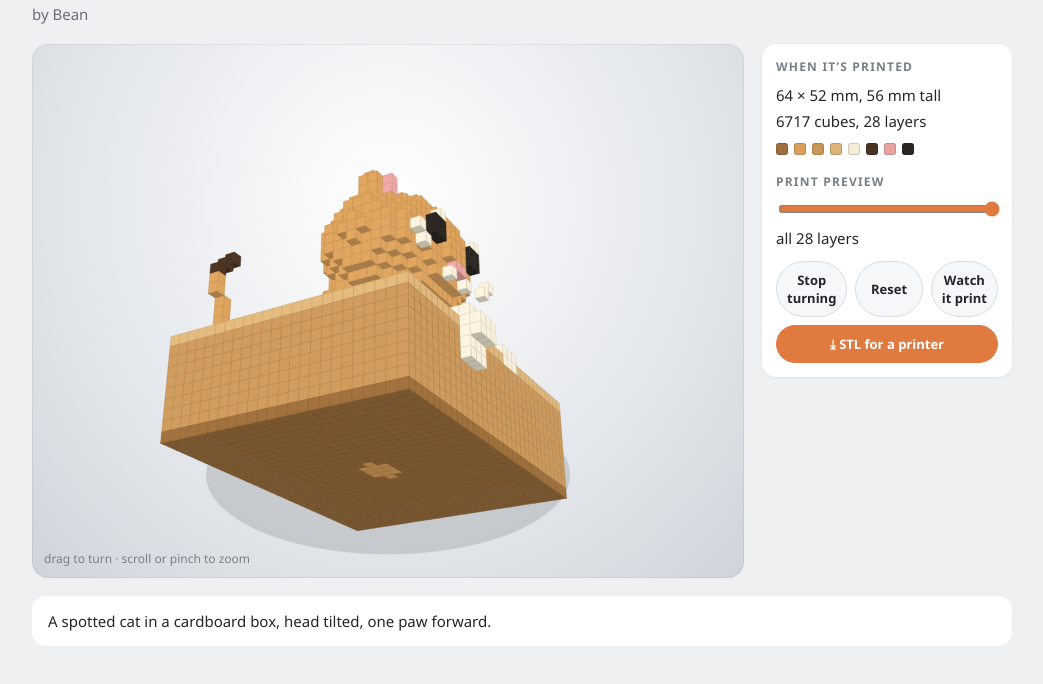
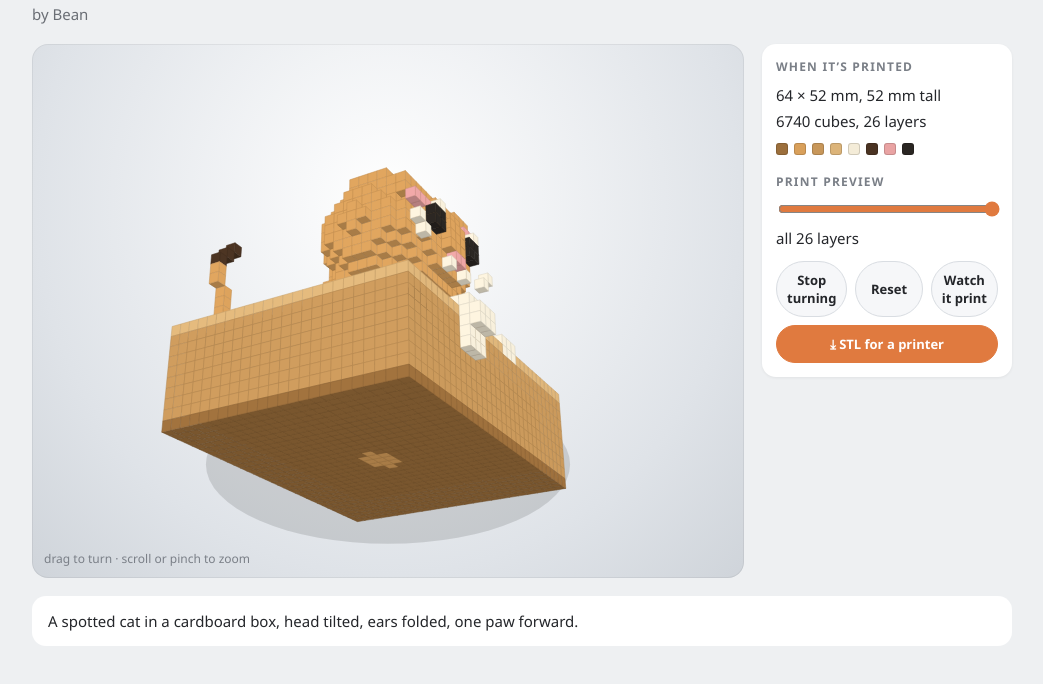
Before and after one commit to Bean-Bengal/cat-in-a-box, a plain HTML site: page index.html in a window 1280 px wide. Shown: the part 72-756 px from the top of the page, without its empty margins (118-1161 px from the left). Drawn offline with Linux system fonts and the light colour scheme; animation ran at ten frames a second.

Commit message:
Cat in a Box, version 3

```diff
--- a/index.html
+++ b/index.html
@@ -178,7 +178,7 @@
 <script>
 Kit.voxel({
   title: 'Cat in a Box', by: 'Bean',
-  note: 'A spotted cat in a cardboard box, head tilted, one paw forward.',
+  note: 'A spotted cat in a cardboard box, head tilted, ears folded, one paw forward.',
   palette: { b: '#c8975a', d: '#9c6f3c', l: '#dcb479', f: '#d9a05b', s: '#4a3322', k: '#2a2622', p: '#e9a3a3', w: '#f4ecd8', g: '#7bbf5a' },
   mm: 2, spin: true, yaw: 0.4, pitch: 0.45,
   build(m) {
@@ -193,13 +193,13 @@ Kit.voxel({
     m.line(14, 16, -9, 12, 18, -9, 's');
     // head, shifted a bit to one side
     m.ellipsoid(2, 19, 3, 8, 6, 6, 'f');
+    // folded ears: flat flaps bent forward and down over the head sides
     for (const sx of [-1, 1]) {
       const ex = 2 + sx * 5;
-      const top = sx < 0 ? 27 : 26;
-      m.box(ex - 1, 23, 3, 3, top - 23, 2, 'f');
-      m.set(ex, top, 3, 'f');
-      m.set(ex, 24, 5, 'p');
-      m.set(ex, 25, 5, 'p');
+      const dy = sx < 0 ? 1 : 0;
+      m.box(ex - 1, 23 + dy, 2, 3, 2, 4, 'f');
+      m.box(ex - 1, 22 + dy, 6, 3, 2, 2, 'f');
+      m.box(ex - 1, 21 + dy, 8, 3, 1, 1, 'p');
     }
     // face
     m.box(-2, 19, 9, 2, 2, 1, 'k');
```
